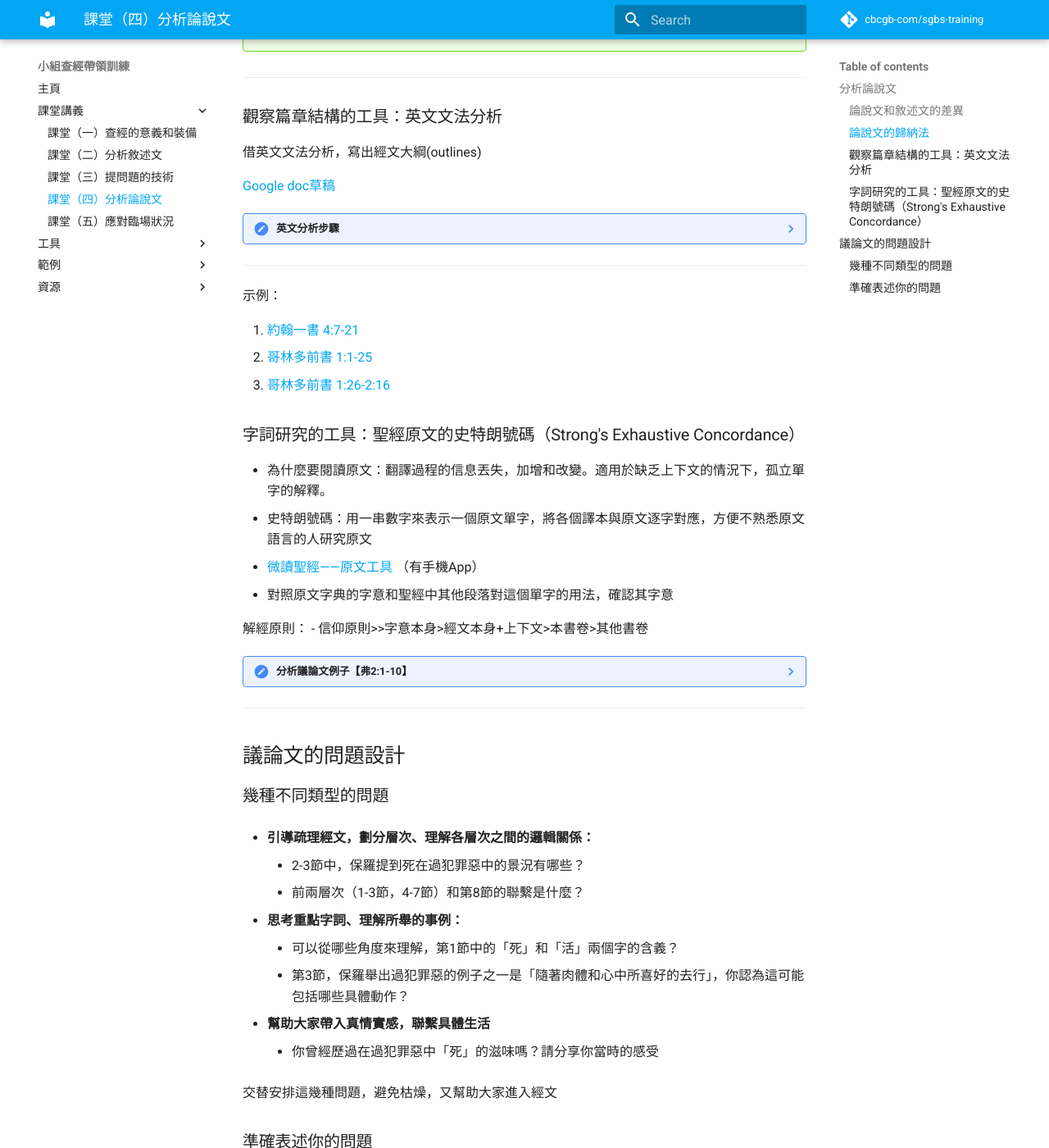
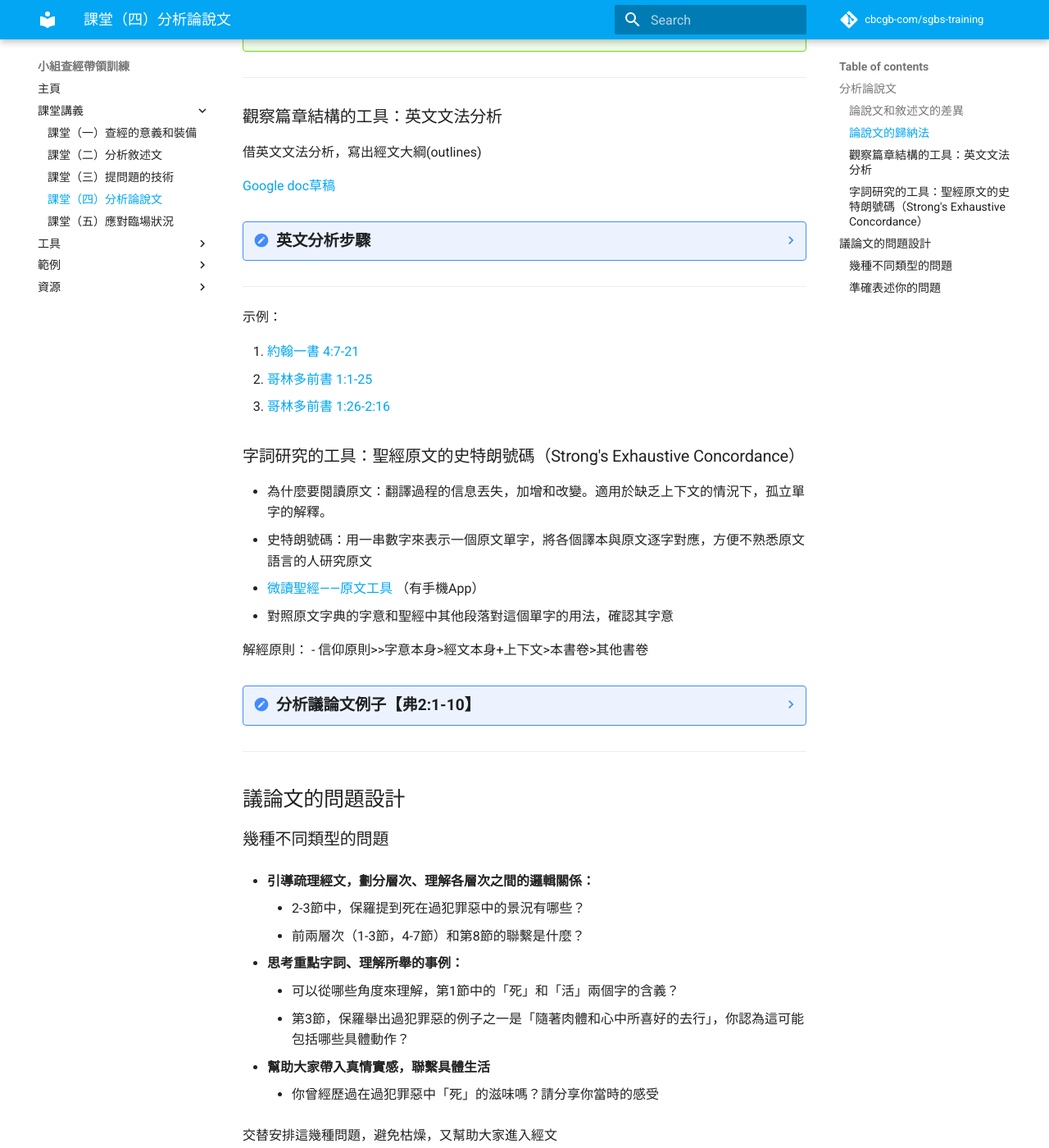
Before and after one commit to cbcgb-com/sgbs-training, an MkDocs documentation site: the page built from docs/class-notes/lesson-4-argumentation.md, in a window 1280 px wide and 1400 px high, scrolled down 1051 px. Shown: the whole window at 82% size. Built offline with MkDocs 1.6.1 and Material for MkDocs 9.7.7, drawn with Linux system fonts in a browser that asks for light colours; comment, search, counter and statistics services are not loaded.

Commit message:
feat(stylesheets): add larger font size for details.note
- Add larger font size for the `details.note` class in `extra.css`

```diff
--- a/docs/stylesheets/extra.css
+++ b/docs/stylesheets/extra.css
@@ -1,3 +1,8 @@
 details.question {
     font-size: larger;
 }
+
+
+details.note   {
+    font-size: larger;
+}
```
